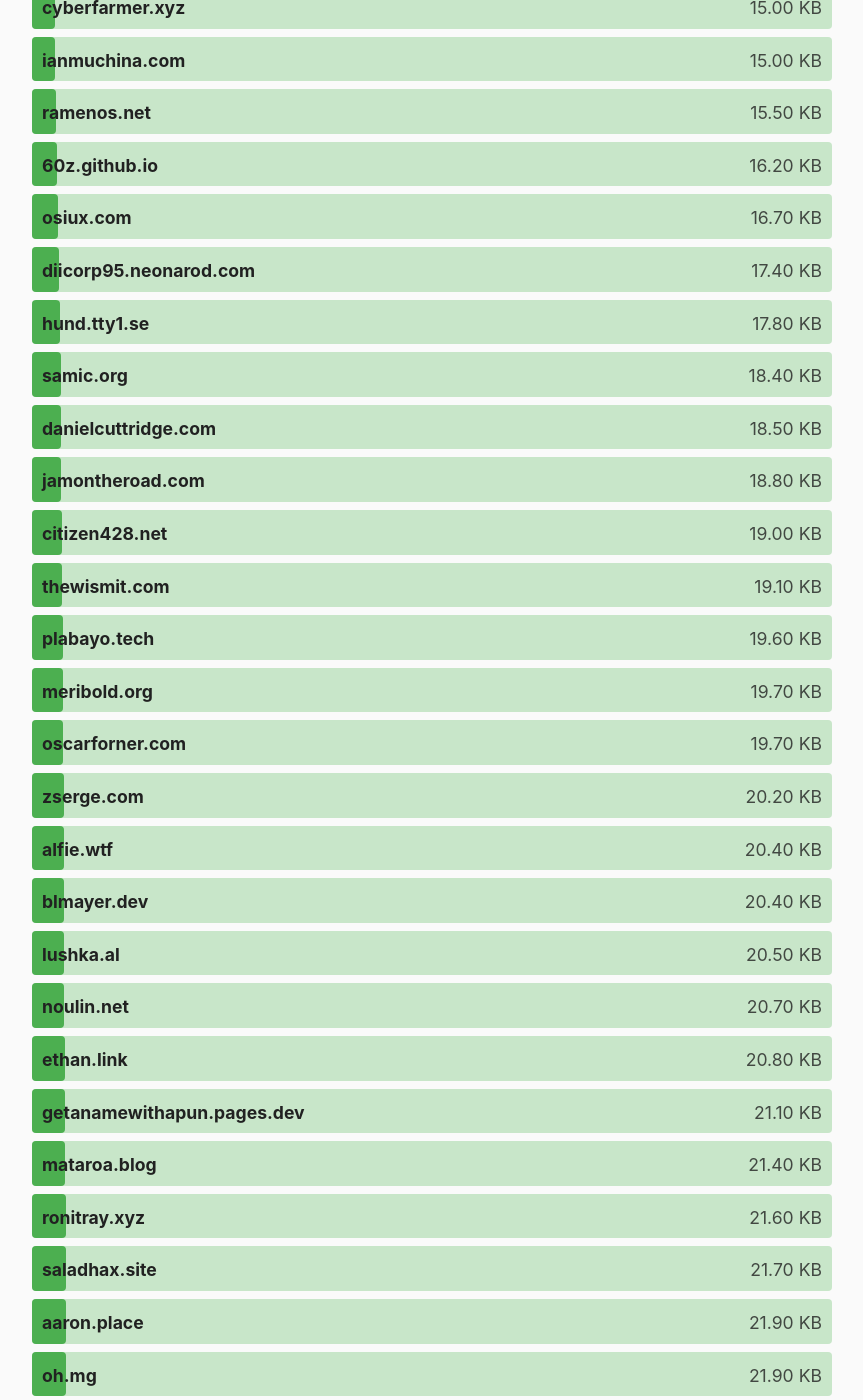
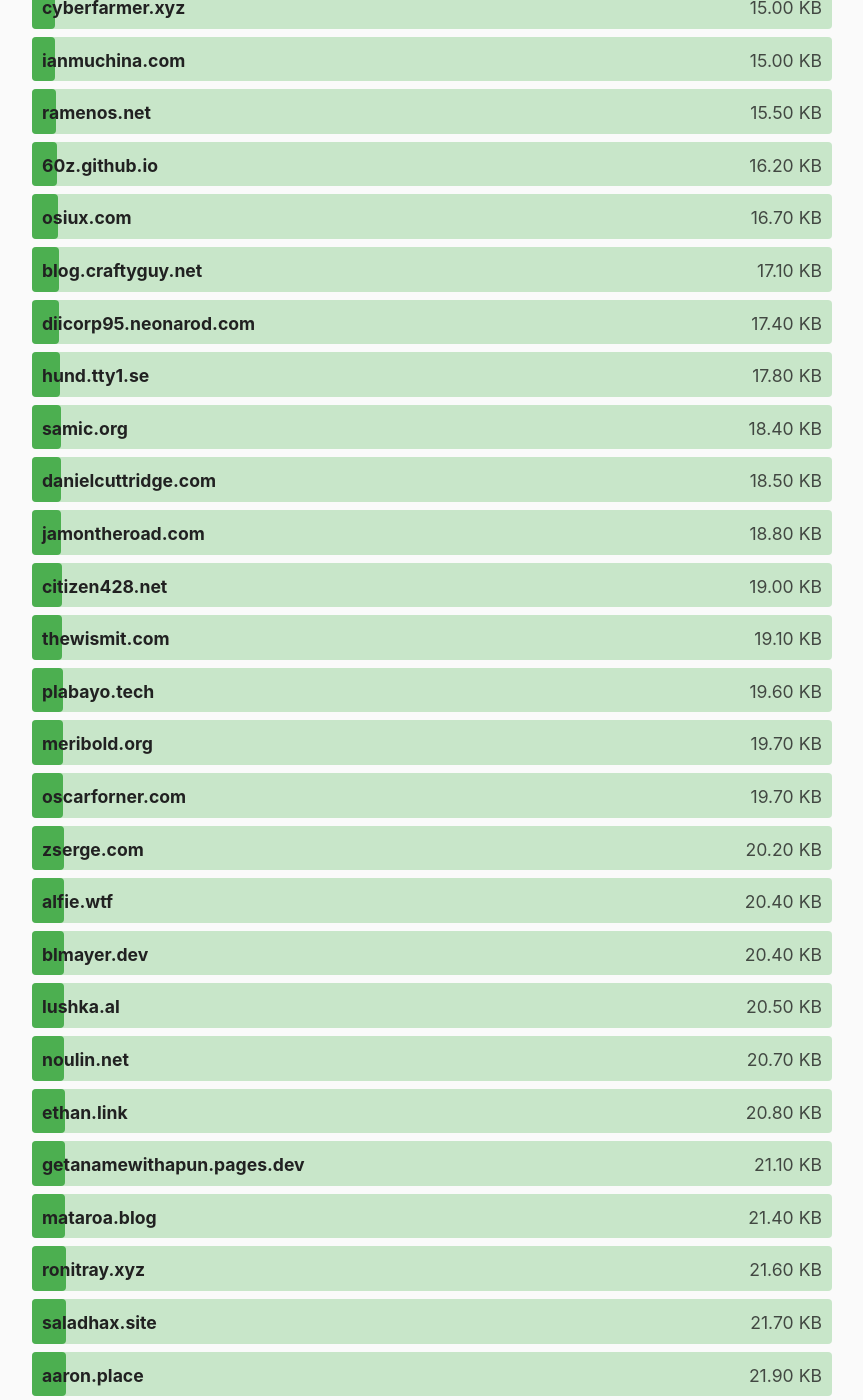
Before and after one commit to kevquirk/512kb.club, a Jekyll site: the page built from index.md, in a window 1280 px wide and 1400 px high, scrolled down 5796 px. Shown: the whole window, without its empty margins (208-1071 px from the left). Built offline with Jekyll 4.4.1, drawn with Linux system fonts in a browser that asks for light colours; some of the changed text lies outside the part shown.

Commit message:
update blog.craftyguy.net size
https://gtmetrix.com/reports/blog.craftyguy.net/7RARVvPQ

```diff
--- a/_data/sites.yml
+++ b/_data/sites.yml
@@ -285,8 +285,8 @@
 
 - domain: blog.craftyguy.net
   url: https://blog.craftyguy.net/
-  size: 22.4
-  last_checked: 2022-02-13
+  size: 17.1
+  last_checked: 2022-04-18
 
 - domain: blog.danieljanus.pl
   url: https://blog.danieljanus.pl/
```
